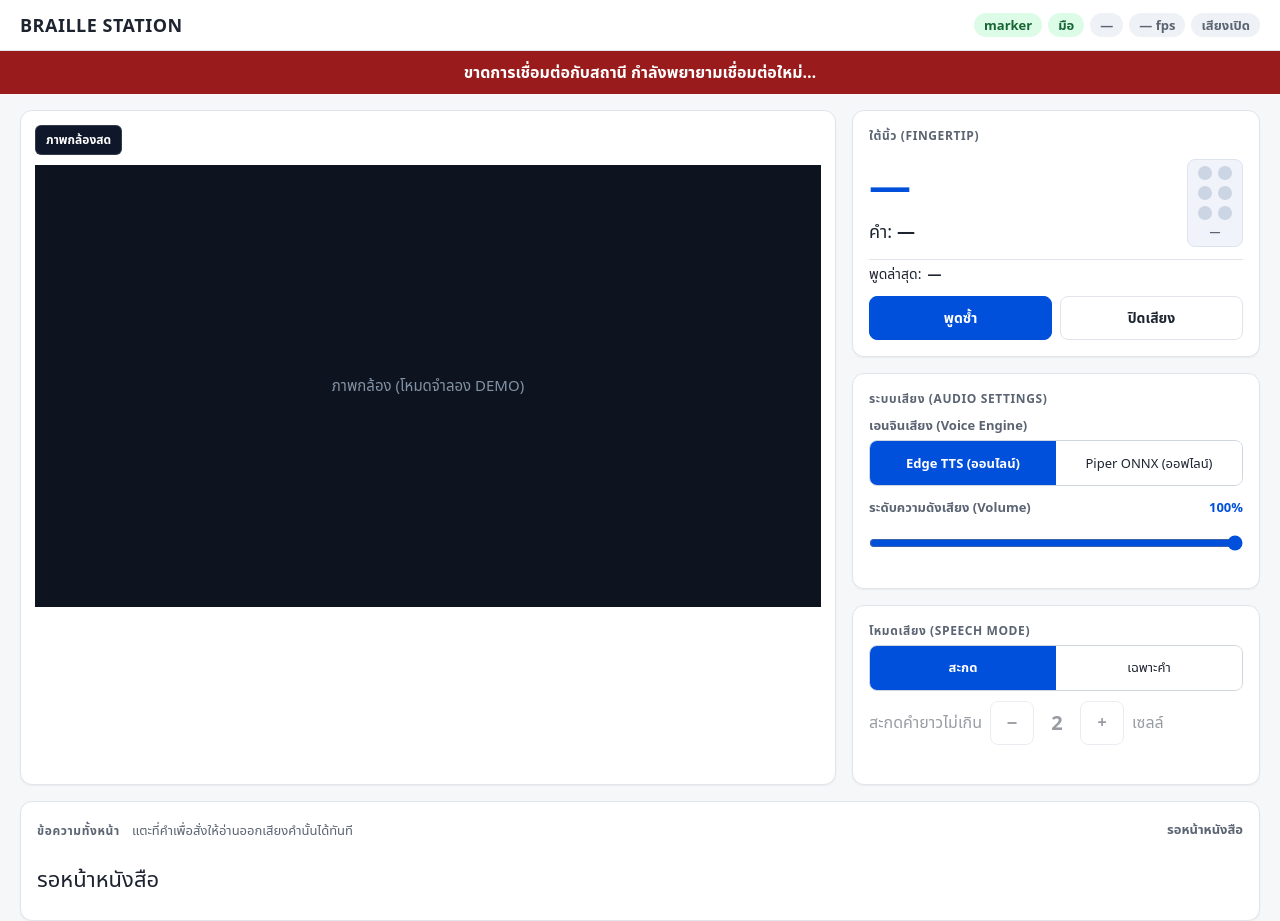
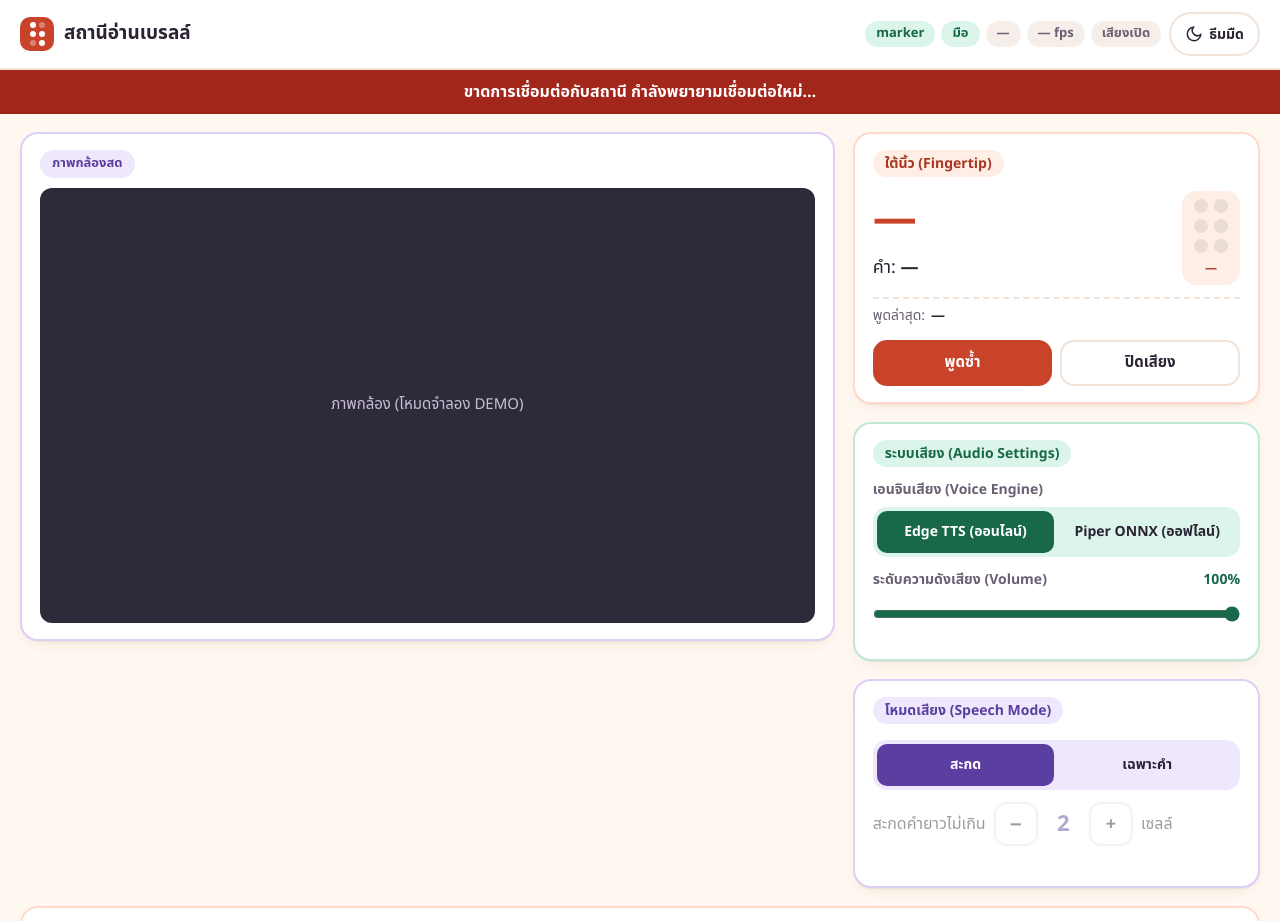
Before and after one commit to Bobangely/Braille-to-Speech-Scanner, a plain HTML site: page web/index.html in a window 1280 px wide. Shown: the top 921 px of the page. Drawn offline with Linux system fonts and the light colour scheme; no server answers.

Commit message:
ตกแต่งหน้าเว็บครูโทนพาสเทลห้องเรียน พร้อมปุ่มสลับธีมสว่าง/มืด

```diff
--- a/web/index.html
+++ b/web/index.html
@@ -6,225 +6,231 @@
 <title>Braille Station</title>
 <!-- Teacher panel & Station Interface. API contract: docs/web-api.md. Opened from file:// or with ?demo runs on simulation. -->
 <style>
+  /* ธีม "พาสเทลห้องเรียน": ครีม พีช มิ้นต์ ลาเวนเดอร์ สีเข้มของแต่ละโทนผ่าน WCAG AA บนพื้นของตัวเอง */
   :root {
-    --blue: #0050dc; --blue-hover: #003eb0; --blue-soft: #dbe7ff; --blue-border: #bfd4ff;
-    --bg: #f6f7f9; --card: #ffffff; --line: #e1e5eb;
-    --text: #1d2430; --muted: #5b6472;
-    --ok-bg: #dcfce7; --ok: #166534; --bad-bg: #fee2e2; --bad: #991b1b;
-    --amber-bg: #fef3c7; --amber: #92400e;
-    --shadow-sm: 0 1px 2px rgba(0,0,0,0.05);
-    --shadow-md: 0 4px 6px -1px rgba(0,0,0,0.08), 0 2px 4px -2px rgba(0,0,0,0.05);
+    color-scheme: light;
+    --bg: #fff8f0; --card: #ffffff; --line: #f1e3d8; --text: #2b2233; --muted: #6b5f73;
+    --accent: #c8432a; --accent-hover: #a83620; --on-accent: #ffffff;
+    --peach-soft: #ffeee6; --peach-line: #ffd9c9; --peach-ink: #a83620;
+    --mint-soft: #dcf5ea; --mint-line: #bfe9d6; --mint-ink: #17694a;
+    --lav-soft: #efe8fc; --lav-line: #ddd0f7; --lav-ink: #5b3fa0;
+    --ok-bg: #dcf5ea; --ok: #17694a; --bad-bg: #ffe4e1; --bad: #a3261b;
+    --amber-bg: #fff1c9; --amber: #7a4d00; --plain-bg: #f6eee8;
+    --viewport: #2d2a3a; --dot-off: #e9dcd3;
+    --shadow: 0 1px 0 rgba(122, 72, 40, .06), 0 6px 16px -10px rgba(122, 72, 40, .25);
+  }
+  :root[data-theme="dark"] {
+    color-scheme: dark;
+    --bg: #1c1822; --card: #27222e; --line: #3a3342; --text: #f4eef7; --muted: #b9aec3;
+    --accent: #ff9a7a; --accent-hover: #ffb59c; --on-accent: #2a140d;
+    --peach-soft: #3a2620; --peach-line: #5a362b; --peach-ink: #ffb59c;
+    --mint-soft: #1d3a2f; --mint-line: #2c5545; --mint-ink: #8be3bd;
+    --lav-soft: #2f2744; --lav-line: #463a66; --lav-ink: #cdbbff;
+    --ok-bg: #1d3a2f; --ok: #8be3bd; --bad-bg: #45201c; --bad: #ffb0a6;
+    --amber-bg: #3f3215; --amber: #ffd98a; --plain-bg: #332c3b;
+    --viewport: #120f17; --dot-off: #4a4153;
+    --shadow: 0 6px 18px -12px rgba(0, 0, 0, .7);
   }
   * { box-sizing: border-box; }
   [hidden] { display: none !important; }
   body {
     margin: 0; background: var(--bg); color: var(--text);
-    font: 16px/1.45 system-ui, "Segoe UI", "Noto Sans Thai", Tahoma, sans-serif;
+    font: 16px/1.5 "Leelawadee UI", "Noto Sans Thai", "Segoe UI", Tahoma, sans-serif;
     -webkit-font-smoothing: antialiased;
+    transition: background-color .2s ease, color .2s ease;
   }
+  .muted { color: var(--muted); }
+
   header {
-    display: flex; flex-wrap: wrap; gap: 8px 16px; align-items: center; justify-content: space-between;
-    padding: 12px 20px; background: var(--card); border-bottom: 1px solid var(--line);
-    box-shadow: var(--shadow-sm);
+    display: flex; flex-wrap: wrap; gap: 10px 16px; align-items: center; justify-content: space-between;
+    padding: 12px 20px; background: var(--card); border-bottom: 2px solid var(--line);
   }
-  .brand { display: flex; align-items: center; gap: 8px; }
-  h1 { margin: 0; font-size: 18px; font-weight: 700; letter-spacing: .5px; }
+  .brand { display: flex; align-items: center; gap: 10px; }
+  /* โลโก้: เซลล์เบรลล์ 6 จุด */
+  .logo {
+    width: 34px; height: 34px; border-radius: 10px; background: var(--accent);
+    display: grid; grid-template-columns: repeat(2, 6px); grid-auto-rows: 6px; gap: 3px;
+    place-content: center; flex: none;
+  }
+  .logo i { width: 6px; height: 6px; border-radius: 50%; background: var(--on-accent); }
+  .logo i.o { opacity: .35; }
+  h1 { margin: 0; font-size: 19px; font-weight: 700; }
+  .header-right { display: flex; flex-wrap: wrap; gap: 8px; align-items: center; }
   .chips { display: flex; flex-wrap: wrap; gap: 6px; align-items: center; }
   .chip {
-    padding: 3px 10px; border-radius: 999px; font-size: 13px; font-weight: 600;
-    background: var(--ok-bg); color: var(--ok); transition: all .2s ease;
+    padding: 3px 11px; border-radius: 999px; font-size: 13px; font-weight: 600;
+    background: var(--ok-bg); color: var(--ok);
   }
   .chip.off { background: var(--bad-bg); color: var(--bad); }
-  .chip.plain { background: #eef1f5; color: var(--muted); }
+  .chip.plain { background: var(--plain-bg); color: var(--muted); }
   .chip.warn { background: var(--amber-bg); color: var(--amber); }
+  .theme-toggle {
+    display: inline-flex; align-items: center; gap: 6px; min-height: 44px; padding: 6px 14px;
+    border: 2px solid var(--line); border-radius: 999px; background: var(--card); color: var(--text);
+    font-size: 14px; font-weight: 600;
+  }
+  .theme-toggle svg { width: 18px; height: 18px; }
 
-  #offline { display: none; padding: 10px 16px; background: var(--bad); color: #fff; font-weight: 600; text-align: center; }
-  #offline.show { display: block; animation: slideDown .25s ease; }
-  @keyframes slideDown { from { transform: translateY(-100%); } to { transform: translateY(0); } }
+  #offline { display: none; padding: 10px 16px; background: var(--bad); color: var(--card); font-weight: 600; text-align: center; }
+  #offline.show { display: block; }
 
   main {
-    display: grid; grid-template-columns: 2fr 1fr; gap: 16px;
-    padding: 16px 20px; max-width: 1340px; margin: 0 auto;
+    display: grid; grid-template-columns: 2fr 1fr; gap: 18px;
+    padding: 18px 20px 28px; max-width: 1340px; margin: 0 auto;
   }
   .card {
-    background: var(--card); border: 1px solid var(--line); border-radius: 12px;
-    padding: 16px; box-shadow: var(--shadow-sm);
+    background: var(--card); border: 2px solid var(--line); border-radius: 18px;
+    padding: 16px 18px; box-shadow: var(--shadow);
   }
-  .card-header {
-    display: flex; align-items: center; justify-content: space-between; margin-bottom: 8px;
+  /* แต่ละการ์ดมีโทนของตัวเอง: กรอบและป้ายหัวการ์ด */
+  .tone-peach { border-color: var(--peach-line); --tone-soft: var(--peach-soft); --tone-ink: var(--peach-ink); }
+  .tone-mint { border-color: var(--mint-line); --tone-soft: var(--mint-soft); --tone-ink: var(--mint-ink); }
+  .tone-lav { border-color: var(--lav-line); --tone-soft: var(--lav-soft); --tone-ink: var(--lav-ink); }
+  .card-header { display: flex; align-items: center; justify-content: space-between; gap: 8px; flex-wrap: wrap; margin-bottom: 10px; }
+  .label {
+    display: inline-block; margin: 0 0 10px; padding: 3px 12px; border-radius: 999px;
+    font-size: 14px; font-weight: 700;
+    background: var(--tone-soft, var(--plain-bg)); color: var(--tone-ink, var(--muted));
   }
-  .label {
-    font-size: 12px; font-weight: 700; letter-spacing: .6px; text-transform: uppercase;
-    color: var(--muted); margin: 0 0 6px;
-  }
+  .card-header .label { margin: 0; }
 
-  /* Camera Card */
-  .cam {
-    display: flex; flex-direction: column; gap: 10px;
-    padding: 14px; background: var(--card); border-radius: 12px;
-    border: 1px solid var(--line); box-shadow: var(--shadow-sm);
-  }
-  .cam .placeholder { color: #8392a5; font-size: 15px; position: absolute; pointer-events: none; }
-  .cam-bar {
-    display: flex; justify-content: space-between; align-items: center;
-    gap: 8px; flex-wrap: wrap; width: 100%;
-  }
+  /* การ์ดกล้อง */
+  .cam { display: flex; flex-direction: column; gap: 10px; align-self: start; }
+  .cam-bar { display: flex; justify-content: space-between; align-items: center; gap: 8px; flex-wrap: wrap; }
   .cam-left { display: flex; align-items: center; gap: 6px; }
   .cam-badge {
-    background: #0f172a; color: #fff;
-    font-size: 12px; font-weight: 600; padding: 5px 10px; border-radius: 6px;
-    border: 1px solid rgba(255, 255, 255, 0.15);
+    background: var(--tone-soft); color: var(--tone-ink);
+    font-size: 13px; font-weight: 700; padding: 4px 12px; border-radius: 999px;
   }
+  .cam-viewport {
+    position: relative; width: 100%; aspect-ratio: 16 / 9; background: var(--viewport);
+    border-radius: 12px; overflow: hidden; display: flex; align-items: center; justify-content: center;
+  }
+  .cam-viewport img { max-width: 100%; max-height: 100%; object-fit: contain; }
+  .cam .placeholder { color: #c9c0d6; font-size: 15px; position: absolute; pointer-events: none; }
 
-  /* Aside / Controls */
-  aside { display: flex; flex-direction: column; gap: 16px; }
+  aside { display: flex; flex-direction: column; gap: 18px; }
 
-  /* Fingertip Hero Display */
+  /* ใต้นิ้ว */
   .fingertip-row {
     display: flex; align-items: center; justify-content: space-between; gap: 12px;
-    padding: 8px 0 12px; border-bottom: 1px solid var(--line);
+    padding: 4px 0 12px; border-bottom: 2px dashed var(--line);
   }
-  .symbol {
-    font-size: 42px; font-weight: 800; color: var(--blue); line-height: 1.1;
-    min-height: 48px; letter-spacing: -0.5px;
+  .symbol { font-size: 44px; font-weight: 800; color: var(--accent); line-height: 1.15; min-height: 50px; }
+  .braille-preview {
+    display: flex; flex-direction: column; align-items: center; gap: 6px;
+    padding: 8px 12px; background: var(--tone-soft); border-radius: 14px;
   }
-  .braille-preview {
-    display: flex; flex-direction: column; align-items: center; gap: 4px;
-    padding: 6px 10px; background: #f0f4fa; border: 1px solid #dce4f0; border-radius: 8px;
-  }
-  .braille-grid {
-    display: grid; grid-template-columns: 14px 14px; grid-template-rows: repeat(3, 14px);
-    gap: 6px;
-  }
-  .braille-grid .dot {
-    width: 14px; height: 14px; border-radius: 50%; background: #ccd5e3;
-    transition: all .15s ease;
-  }
-  .braille-grid .dot.active {
-    background: var(--blue); box-shadow: 0 0 5px rgba(0, 80, 220, 0.5);
-    transform: scale(1.15);
-  }
-  .braille-dots-text { font-size: 11px; font-weight: 700; color: var(--muted); }
+  .braille-grid { display: grid; grid-template-columns: 14px 14px; grid-template-rows: repeat(3, 14px); gap: 6px; }
+  .braille-grid .dot { width: 14px; height: 14px; border-radius: 50%; background: var(--dot-off); transition: background-color .15s ease, transform .15s ease; }
+  .braille-grid .dot.active { background: var(--accent); transform: scale(1.12); }
+  .braille-dots-text { font-size: 12px; font-weight: 700; color: var(--tone-ink); }
+  .word { font-size: 18px; margin-top: 8px; }
+  .spoken-row { display: flex; align-items: center; gap: 6px; margin-top: 6px; font-size: 14px; color: var(--muted); }
 
-  .word { font-size: 18px; margin-top: 8px; }
-  .word b { color: var(--text); }
-  .spoken-row { display: flex; align-items: center; gap: 6px; margin-top: 4px; font-size: 14px; }
-
-  /* Buttons & Segmented Controls */
-  button {
-    font: inherit; cursor: pointer; transition: background .15s ease, border-color .15s ease, transform .1s ease;
-  }
-  button:active { transform: scale(0.98); }
-  button:focus-visible { outline: 3px solid var(--blue); outline-offset: 2px; }
-
-  .btn-bar { display: flex; gap: 8px; margin-top: 12px; }
+  /* ปุ่ม */
+  button { font: inherit; cursor: pointer; transition: background-color .15s ease, border-color .15s ease, color .15s ease, transform .1s ease; }
+  button:active { transform: scale(0.97); }
+  button:disabled { cursor: not-allowed; opacity: .5; }
+  button:focus-visible, input:focus-visible { outline: 3px solid var(--accent); outline-offset: 2px; }
+  .btn-bar { display: flex; gap: 8px; margin-top: 14px; }
   .btn-action {
     flex: 1; display: inline-flex; align-items: center; justify-content: center; gap: 6px;
-    min-height: 44px; padding: 8px 12px; border: 1px solid var(--line); border-radius: 8px;
-    background: var(--card); color: var(--text); font-weight: 600; font-size: 14px;
+    min-height: 46px; padding: 8px 14px; border: 2px solid var(--line); border-radius: 14px;
+    background: var(--card); color: var(--text); font-weight: 700; font-size: 15px;
   }
-  .btn-action:hover { background: #f1f4f9; border-color: #cfd6df; }
-  .btn-action.primary {
-    background: var(--blue); color: #fff; border-color: var(--blue);
+  .btn-action:hover { border-color: var(--accent); }
+  .btn-action.primary { background: var(--accent); color: var(--on-accent); border-color: var(--accent); }
+  .btn-action.primary:hover { background: var(--accent-hover); border-color: var(--accent-hover); }
+
+  .seg { display: flex; gap: 4px; padding: 4px; margin: 6px 0 12px; border-radius: 14px; background: var(--tone-soft, var(--plain-bg)); }
+  .seg button {
+    flex: 1; min-height: 42px; padding: 6px 8px; border: 0; border-radius: 10px;
+    background: transparent; color: var(--text); font-size: 14px; font-weight: 600; line-height: 1.3;
   }
-  .btn-action.primary:hover { background: var(--blue-hover); border-color: var(--blue-hover); }
+  .seg button[aria-pressed="true"] { background: var(--tone-ink, var(--accent)); color: var(--card); font-weight: 800; }
+  .stepper { display: flex; align-items: center; gap: 8px; flex-wrap: wrap; }
+  .stepper.dim { opacity: .45; }
+  .stepper button {
+    min-width: 44px; min-height: 44px; padding: 6px 12px; border: 2px solid var(--line); border-radius: 12px;
+    background: var(--card); color: var(--text); font-weight: 700; font-size: 18px;
+  }
+  .stepper output { min-width: 1.6em; text-align: center; font-size: 22px; font-weight: 800; color: var(--tone-ink); }
+  #error { color: var(--bad); font-size: 14px; min-height: 1.3em; margin: 6px 0 0; }
 
-  .seg { display: flex; border: 1px solid #cfd6df; border-radius: 8px; overflow: hidden; margin: 4px 0 10px; }
-  .seg button { flex: 1; min-height: 44px; padding: 7px 0; border: 0; background: var(--card); color: var(--text); font-size: 13px; font-weight: 500; }
-  .seg button[aria-pressed="true"] { background: var(--blue); color: #fff; font-weight: 700; }
-  .stepper { display: flex; align-items: center; gap: 8px; }
-  .stepper.dim { opacity: .45; }
-  .stepper button, .toggle {
-    min-width: 44px; min-height: 44px; padding: 6px 12px; border: 1px solid #cfd6df; border-radius: 8px;
-    background: var(--card); color: var(--text); font-weight: 600;
-  }
-  .toggle[aria-pressed="true"] { background: #16a34a; border-color: #16a34a; color: #fff; }
-  .stepper output { min-width: 1.5em; text-align: center; font-size: 20px; font-weight: 700; }
-  #error { color: var(--bad); font-size: 13px; min-height: 1.3em; margin: 6px 0 0; }
-
-  /* Audio Configuration Sliders */
+  /* ตั้งค่าเสียง */
   .setting-item { margin-bottom: 12px; }
   .setting-item:last-child { margin-bottom: 0; }
-  .sublabel { font-size: 13px; font-weight: 600; color: var(--muted); }
-  .range-header { display: flex; justify-content: space-between; align-items: center; margin-bottom: 4px; }
-  .val-badge { font-size: 13px; color: var(--blue); font-weight: 700; }
-  .slider {
-    width: 100%; height: 44px; accent-color: var(--blue); cursor: pointer; margin: 0;
-  }
-  .range-ticks {
-    display: flex; justify-content: space-between; font-size: 11px; color: var(--muted);
-  }
+  .sublabel { font-size: 14px; font-weight: 600; color: var(--muted); }
+  .range-header { display: flex; justify-content: space-between; align-items: center; margin-bottom: 2px; }
+  .val-badge { font-size: 14px; color: var(--tone-ink); font-weight: 800; }
+  .slider { width: 100%; height: 44px; accent-color: var(--mint-ink); cursor: pointer; margin: 0; }
 
-  /* Camera Viewport & Digital Zoom / Rotate Controls */
-  .cam-viewport {
-    position: relative;
-    width: 100%;
-    aspect-ratio: 16 / 9;
-    background: #0d131f;
-    overflow: hidden;
-    display: flex;
-    align-items: center;
-    justify-content: center;
-  }
-  .cam-viewport img {
-    max-width: 100%;
-    max-height: 100%;
-    object-fit: contain;
-  }
-
-  /* Full Page View */
+  /* ข้อความทั้งหน้า */
   .page { grid-column: 1 / -1; }
-  .page-hint { font-size: 13px; color: var(--muted); font-weight: normal; margin-left: 8px; }
-  .page-stats { font-size: 13px; font-weight: 600; color: var(--muted); }
-  #lines { padding-top: 4px; }
-  #lines p { margin: 8px 0; font-size: 22px; line-height: 1.6; }
+  .page-hint { font-size: 14px; color: var(--muted); margin-left: 8px; }
+  .page-stats { font-size: 14px; font-weight: 700; color: var(--tone-ink); }
+  #lines { padding-top: 2px; }
+  #lines p { margin: 6px 0; font-size: 22px; line-height: 1.7; }
   .word-span {
-    display: inline-block; min-width: 44px; padding: 4px 8px; margin: 2px 3px; border-radius: 6px;
-    background: #f7f9fb; border: 1px solid transparent; cursor: pointer; text-align: center;
-    user-select: none; transition: all .15s ease;
+    display: inline-block; min-width: 44px; padding: 3px 10px; margin: 2px 3px; border-radius: 12px;
+    background: var(--plain-bg); border: 2px solid transparent; cursor: pointer; text-align: center;
+    user-select: none; transition: background-color .15s ease, border-color .15s ease, transform .15s ease;
   }
   /* จอสัมผัสจะค้างสถานะ hover หลังแตะ */
   @media (hover: hover) {
-    .word-span:hover {
-      background: var(--blue-soft); border-color: var(--blue-border); color: var(--blue);
-      transform: translateY(-1px);
+    .word-span:hover { background: var(--tone-soft); border-color: var(--lav-line); transform: translateY(-1px); }
   }
-  }
-  .word-span.active {
-    background: var(--blue-soft); color: var(--blue); font-weight: 700;
-    border-color: var(--blue); box-shadow: 0 0 0 2px rgba(0,80,220,0.15);
-  }
-  .word-span.flash {
-    animation: flashWord .4s ease;
-  }
-  @keyframes flashWord {
-    0% { background: #ffe4b5; transform: scale(1.1); }
-    100% { background: var(--blue-soft); transform: scale(1); }
-  }
+  .word-span.active { background: var(--tone-soft); color: var(--tone-ink); font-weight: 800; border-color: var(--tone-ink); }
+  .word-span.flash { animation: flashWord .4s ease; }
+  @keyframes flashWord { 0% { background: var(--peach-soft); transform: scale(1.08); } 100% { transform: scale(1); } }
 
   /* หน้าใส่ PIN: ตัวอักษร 16px ขึ้นไป iPhone จึงไม่ซูมเข้าเองตอนแตะช่องกรอก */
-  #pin-form { display: flex; flex-direction: column; gap: 10px; max-width: 360px; margin: 32px auto; }
+  #pin-form { display: flex; flex-direction: column; gap: 12px; max-width: 360px; margin: 40px auto; }
   #pin-form label { font-weight: 700; }
-  #pin { min-height: 44px; padding: 8px 12px; border: 1px solid #cfd6df; border-radius: 8px; font: inherit; font-size: 20px; letter-spacing: 4px; }
+  #pin {
+    min-height: 48px; padding: 8px 14px; border: 2px solid var(--line); border-radius: 12px;
+    background: var(--card); color: var(--text); font: inherit; font-size: 22px; letter-spacing: 6px;
+  }
   #pin-error { color: var(--bad); font-size: 14px; min-height: 1.3em; margin: 0; }
 
+  @media (prefers-reduced-motion: reduce) {
+    *, *::before, *::after { transition: none !important; animation: none !important; }
+  }
   @media (max-width: 860px) {
-    main { grid-template-columns: 1fr; padding: 12px; }
+    main { grid-template-columns: 1fr; padding: 12px 12px 24px; gap: 14px; }
     .page { grid-column: 1; }
+    header { padding: 10px 12px; }
   }
 </style>
+<script>
+  // ตั้งธีมก่อนวาดหน้า จะได้ไม่กะพริบเป็นสีสว่างก่อน; เครื่องที่ไม่เคยเลือกใช้ตามระบบ
+  (() => {
+    let saved = null;
+    try { saved = localStorage.getItem('theme'); } catch {}
+    const dark = saved ? saved === 'dark' : matchMedia('(prefers-color-scheme: dark)').matches;
+    document.documentElement.dataset.theme = dark ? 'dark' : 'light';
+  })();
+</script>
 </head>
 <body>
 <header>
   <div class="brand">
-    <h1>BRAILLE STATION</h1>
+    <span class="logo" aria-hidden="true"><i></i><i class="o"></i><i></i><i></i><i class="o"></i><i></i></span>
+    <h1>สถานีอ่านเบรลล์</h1>
   </div>
+  <div class="header-right">
     <div class="chips" aria-live="polite">
       <span class="chip" id="chip-markers">marker</span>
       <span class="chip" id="chip-hand">มือ</span>
       <span class="chip plain" id="chip-status">—</span>
       <span class="chip plain" id="chip-fps">— fps</span>
       <span class="chip plain" id="chip-audio">เสียงเปิด</span>
+    </div>
+    <button class="theme-toggle" id="theme-toggle" type="button" aria-label="เปลี่ยนเป็นธีมมืด">
+      <svg id="theme-icon" viewBox="0 0 24 24" fill="none" stroke="currentColor" stroke-width="2" stroke-linecap="round" aria-hidden="true"></svg>
+      <span id="theme-text">ธีมมืด</span>
+    </button>
   </div>
 </header>
 <div id="offline" role="alert">ขาดการเชื่อมต่อกับสถานี กำลังพยายามเชื่อมต่อใหม่…</div>
@@ -238,7 +244,7 @@
 
 <main>
   <!-- Camera stream preview -->
-  <section class="card cam" aria-label="ภาพกล้อง">
+  <section class="card cam tone-lav" aria-label="ภาพกล้อง">
     <div class="cam-bar">
       <div class="cam-left">
         <span class="cam-badge" id="cam-badge">กำลังตรวจหากล้อง…</span>
@@ -253,7 +259,7 @@
   <!-- Control aside -->
   <aside>
     <!-- Fingertip Details & Braille Matrix -->
-    <section class="card" aria-live="polite">
+    <section class="card tone-peach" aria-live="polite">
       <p class="label">ใต้นิ้ว (Fingertip)</p>
       <div class="fingertip-row">
         <div>
@@ -283,7 +289,7 @@
     </section>
 
     <!-- Audio Configuration: Engine, Rate, Volume -->
-    <section class="card">
+    <section class="card tone-mint">
       <p class="label">ระบบเสียง (Audio Settings)</p>
       <!-- Voice Engine Toggle -->
       <div class="setting-item">
@@ -304,7 +310,7 @@
     </section>
 
     <!-- Speech Mode Settings -->
-    <section class="card">
+    <section class="card tone-lav">
       <p class="label">โหมดเสียง (Speech Mode)</p>
       <div class="seg" role="group" aria-label="โหมดเสียง">
         <button id="mode-spell" aria-pressed="true">สะกด</button>
@@ -323,7 +329,7 @@
   </aside>
 
   <!-- Page Text Display with Click-to-Speak -->
-  <section class="card page">
+  <section class="card page tone-peach">
     <div class="card-header">
       <div>
         <span class="label">ข้อความทั้งหน้า</span>
@@ -718,6 +724,23 @@ $('btn-mute').onclick = async () => {
   await postAction({action: 'toggle_mute'});
 };
 
+// ปุ่มสลับธีม: ไอคอนบอกธีมที่จะเปลี่ยนไป
+const SUN = '<circle cx="12" cy="12" r="4"/><path d="M12 2v2M12 20v2M4.9 4.9l1.4 1.4M17.7 17.7l1.4 1.4M2 12h2M20 12h2M4.9 19.1l1.4-1.4M17.7 6.3l1.4-1.4"/>';
+const MOON = '<path d="M21 12.8A9 9 0 1 1 11.2 3a7 7 0 0 0 9.8 9.8z"/>';
+function showTheme() {
+  const dark = document.documentElement.dataset.theme === 'dark';
+  $('theme-icon').innerHTML = dark ? SUN : MOON;
+  $('theme-text').textContent = dark ? 'ธีมสว่าง' : 'ธีมมืด';
+  $('theme-toggle').setAttribute('aria-label', dark ? 'เปลี่ยนเป็นธีมสว่าง' : 'เปลี่ยนเป็นธีมมืด');
+}
+$('theme-toggle').onclick = () => {
+  const next = document.documentElement.dataset.theme === 'dark' ? 'light' : 'dark';
+  document.documentElement.dataset.theme = next;
+  try { localStorage.setItem('theme', next); } catch {}
+  showTheme();
+};
+showTheme();
+
 showSettings();
 poll();
 </script>
```
Lines whose indentation alone changed are shown as unchanged.
